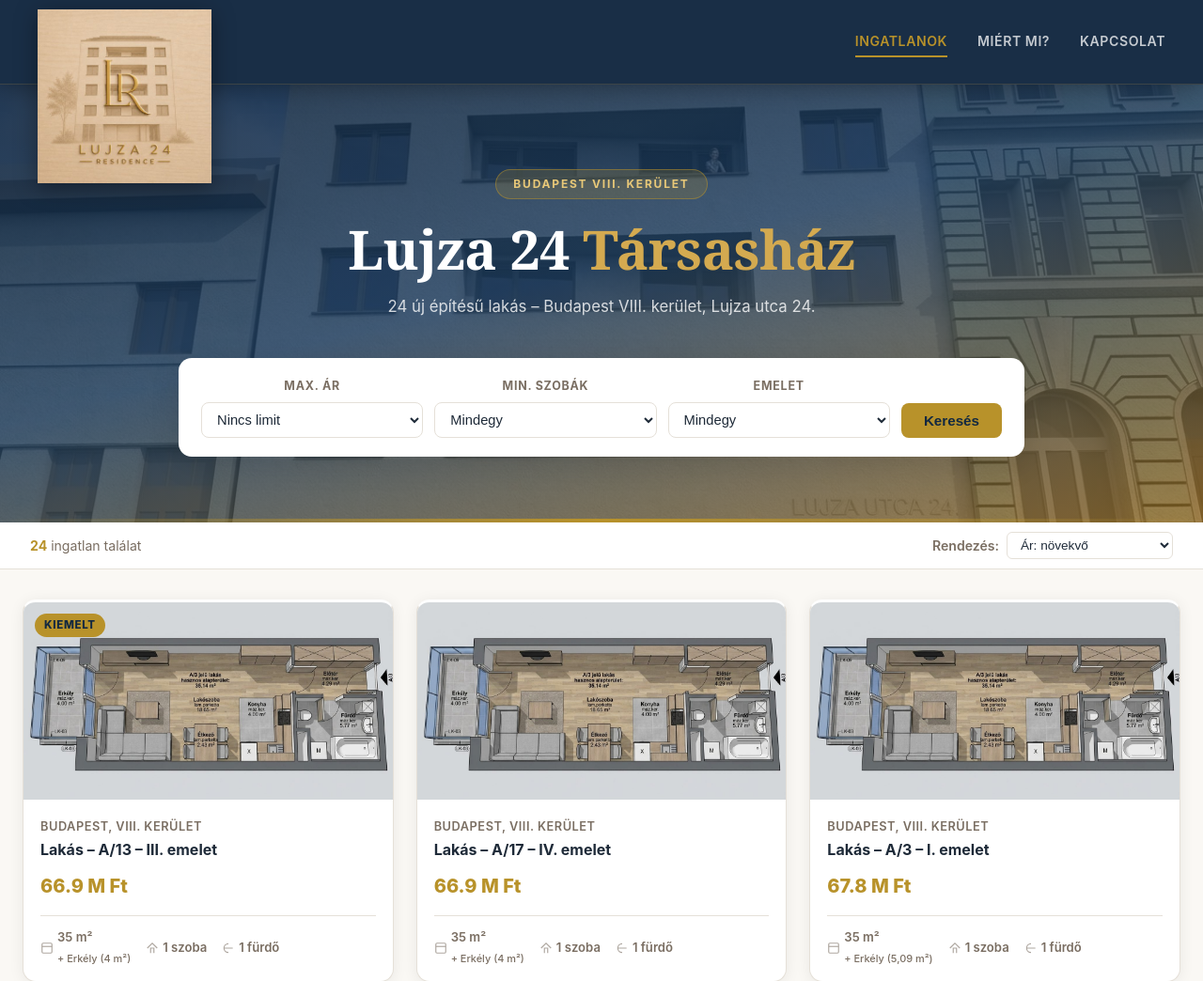
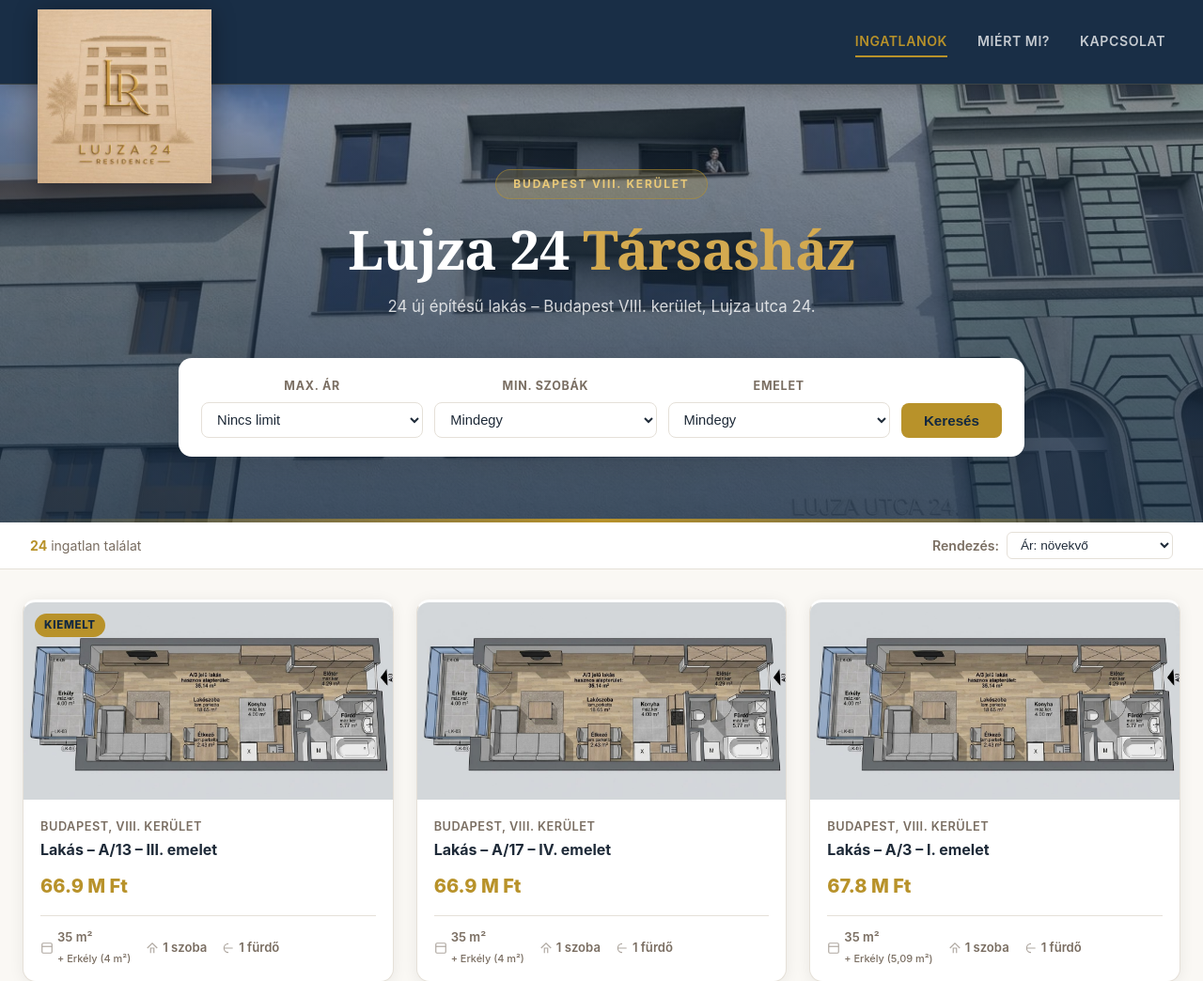
Before and after one commit to Akolak18/PROJECT-SIMPLE, a Flask app: page /ingatlan-ertekesites in a window 1280 px wide. Shown: the top 1044 px of the page at 94% size. Run offline with Flask 3, Linux system fonts and the light colour scheme.

Commit message:
Lighten hero overlay so building photo shows through more
Reduced navy overlay opacity (top: .40, mid: .65, bottom: .78) for a
top-to-bottom gradient, making the building facade visible at the top
while keeping text readable below.

https://claude.ai/code/session_014petuLLSC47wXb62gZwvgJ

```diff
--- a/templates/ingatlan_ertekesites.html
+++ b/templates/ingatlan_ertekesites.html
@@ -84,7 +84,7 @@
       position: relative;
       overflow: hidden;
       background:
-        linear-gradient(165deg, rgba(18,40,64,.88) 0%, rgba(26,58,92,.80) 45%, rgba(140,100,30,.75) 100%),
+        linear-gradient(to bottom, rgba(18,40,64,.40) 0%, rgba(18,40,64,.65) 55%, rgba(18,40,64,.78) 100%),
         url('/static/images/utcafront_2.jpg') center center / cover no-repeat;
       color: #fff;
       padding: 90px 32px 70px;
```
